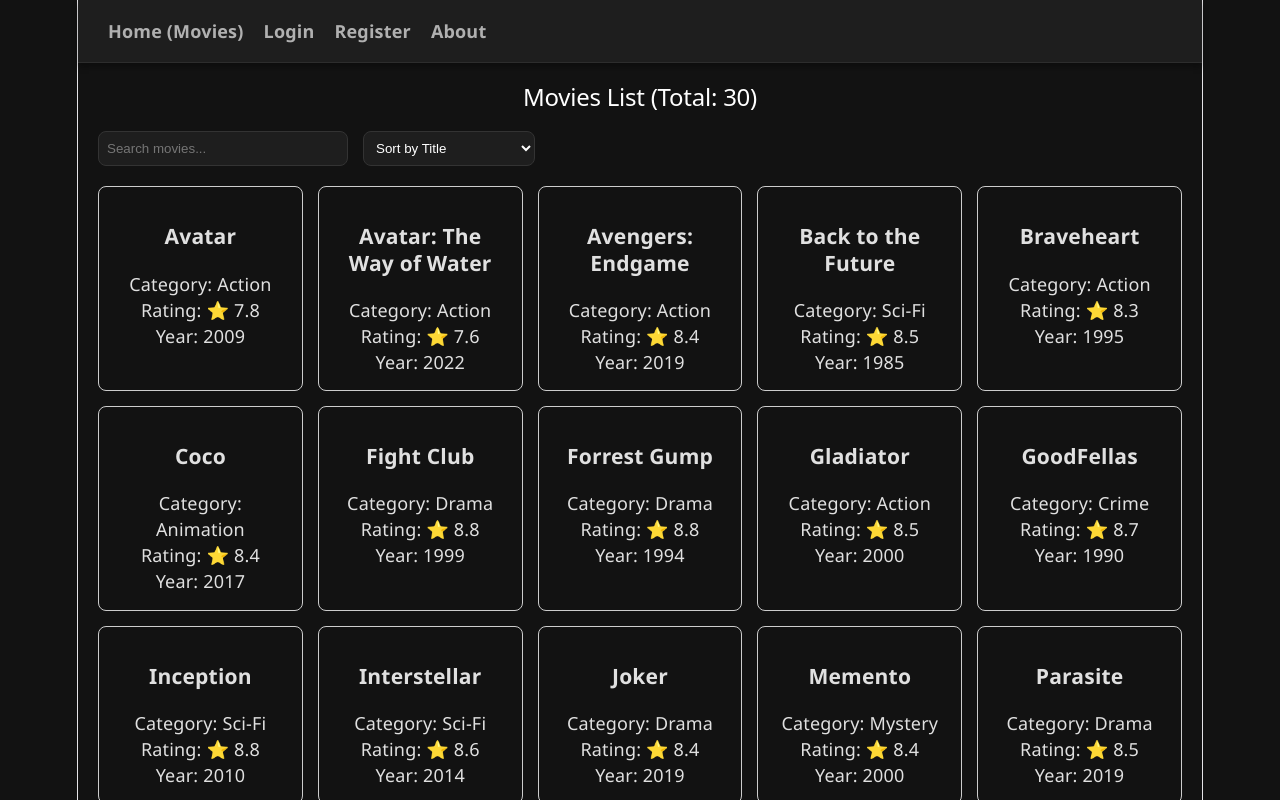
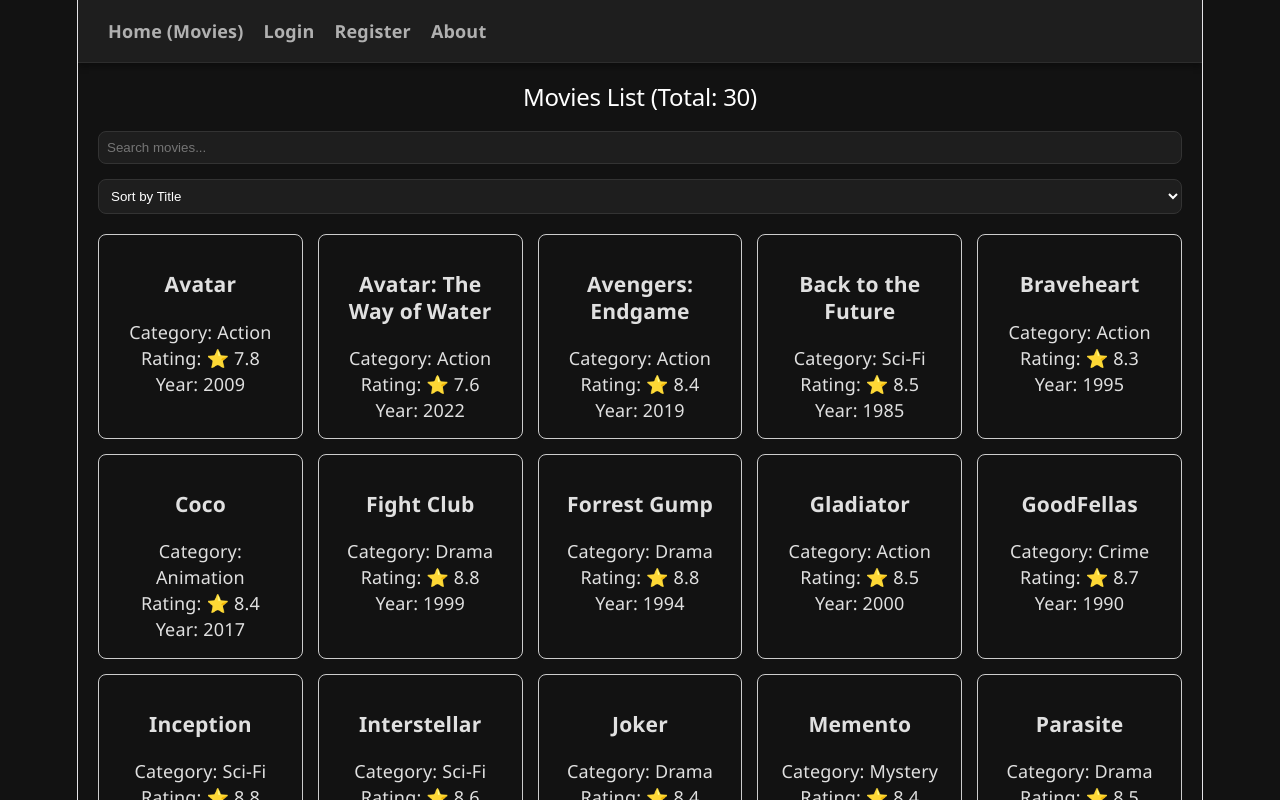
Before and after one commit to halajoudeh2006/Web-project-, a React (Vite) app: page / in a window 1280 px wide. Shown: the top 800 px of the page. Built offline with nearby package versions, Linux system fonts and the light colour scheme.

Commit message:
Enforce CSS styles with !important declarations
Added !important to several CSS rules to enforce styles.

```diff
--- a/src/App.css
+++ b/src/App.css
@@ -89,9 +89,20 @@ button:hover {
   font-size: 0.9rem;
 }
 * {
-  box-sizing: border-box;
+  box-sizing: border-box !important;
+}
+
+html, body, #root {
+  max-width: 100vw !important;
+  overflow-x: hidden !important;
+}
+
+div {
+  flex-wrap: wrap !important;
+  max-width: 100% !important;
 }
 
 input, select {
-  max-width: 100%;
+  width: 100% !important;
+  max-width: 100% !important;
 }
```
